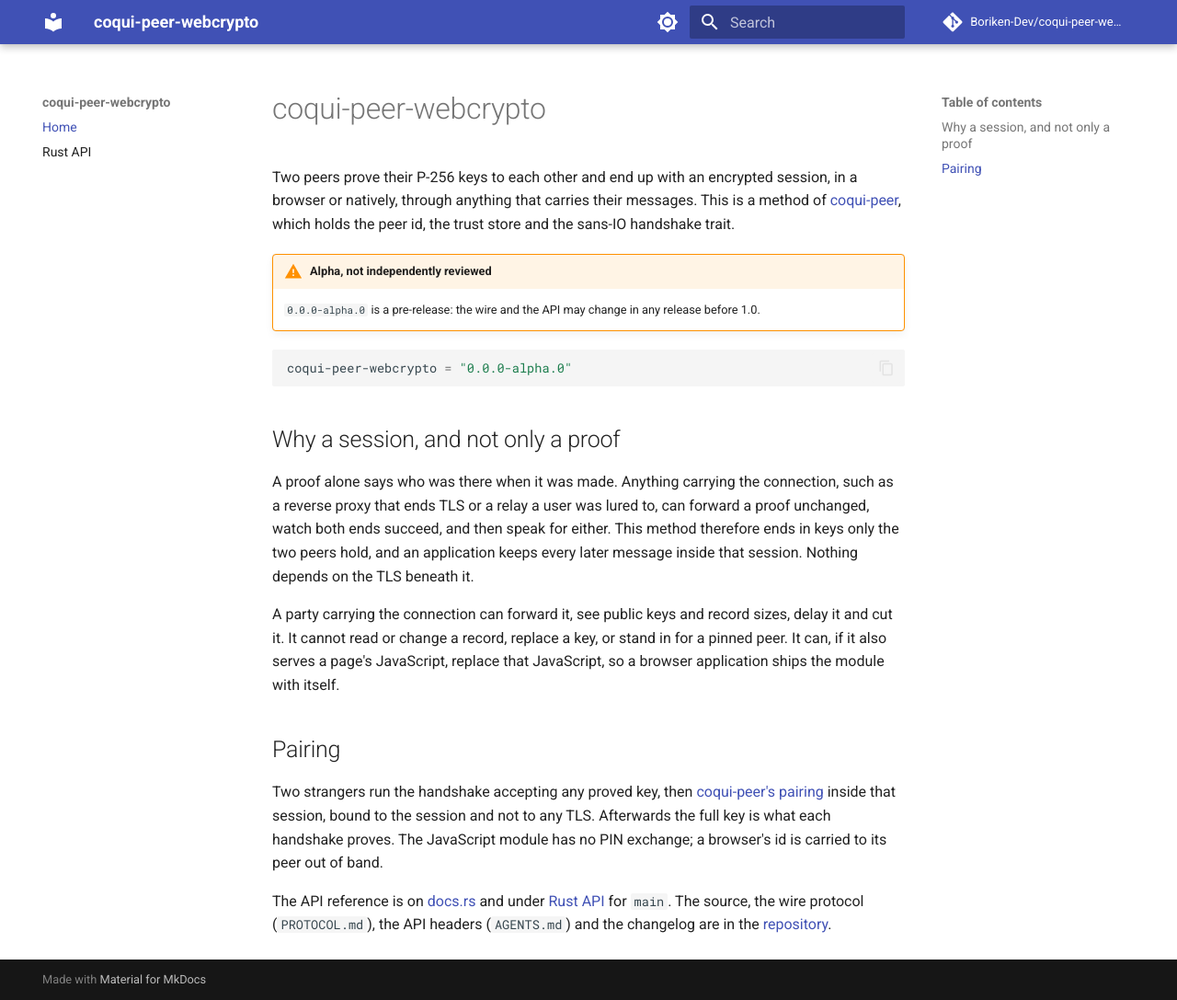
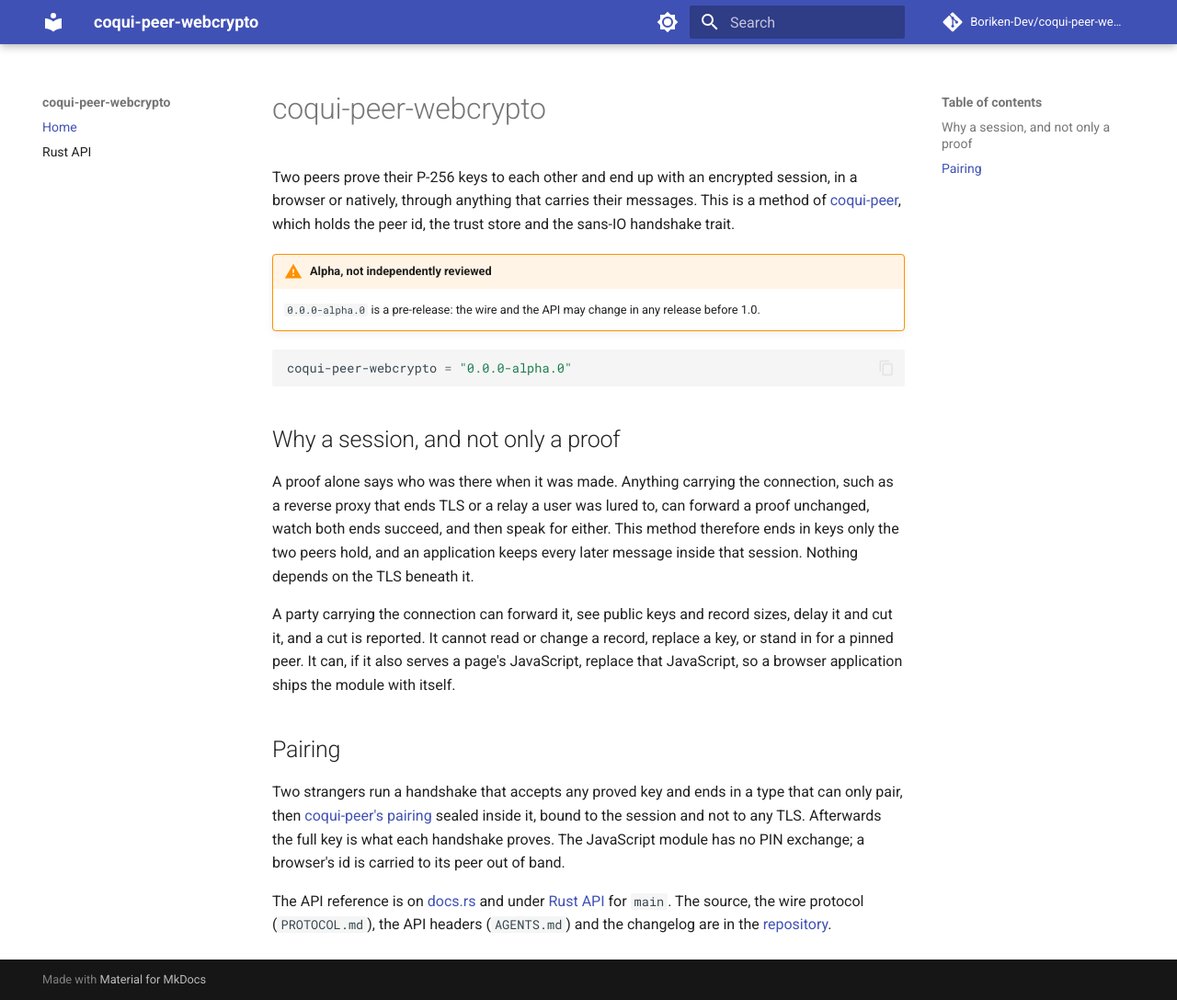
Before and after one commit to Boriken-Dev/coqui-peer-webcrypto, an MkDocs documentation site: the page built from docs/index.md, in a window 1280 px wide and 1087 px high. Shown: the whole window at 92% size. Built offline with MkDocs 1.6.1 and Material for MkDocs 9.7.7, drawn with Linux system fonts in a browser that asks for light colours; comment, search, counter and statistics services are not loaded.

Commit message:
docs: a cut stream is reported, and a stranger's session can only pair

```diff
--- a/docs/index.md
+++ b/docs/index.md
@@ -19,16 +19,16 @@ proxy that ends TLS or a relay a user was lured to, can forward a proof unchange
 succeed, and then speak for either. This method therefore ends in keys only the two peers hold, and an
 application keeps every later message inside that session. Nothing depends on the TLS beneath it.
 
-A party carrying the connection can forward it, see public keys and record sizes, delay it and cut it.
-It cannot read or change a record, replace a key, or stand in for a pinned peer. It can, if it also
+A party carrying the connection can forward it, see public keys and record sizes, delay it and cut it,
+and a cut is reported. It cannot read or change a record, replace a key, or stand in for a pinned peer. It can, if it also
 serves a page's JavaScript, replace that JavaScript, so a browser application ships the module with
 itself.
 
 ## Pairing
 
-Two strangers run the handshake accepting any proved key, then
-[coqui-peer's pairing](https://boriken-dev.github.io/coqui-peer/pairing/) inside that session, bound to
-the session and not to any TLS. Afterwards the full key is what each handshake proves. The JavaScript
+Two strangers run a handshake that accepts any proved key and ends in a type that can only pair, then
+[coqui-peer's pairing](https://boriken-dev.github.io/coqui-peer/pairing/) sealed inside it, bound to the
+session and not to any TLS. Afterwards the full key is what each handshake proves. The JavaScript
 module has no PIN exchange; a browser's id is carried to its peer out of band.
 
 The API reference is on [docs.rs](https://docs.rs/coqui-peer-webcrypto) and under
```
